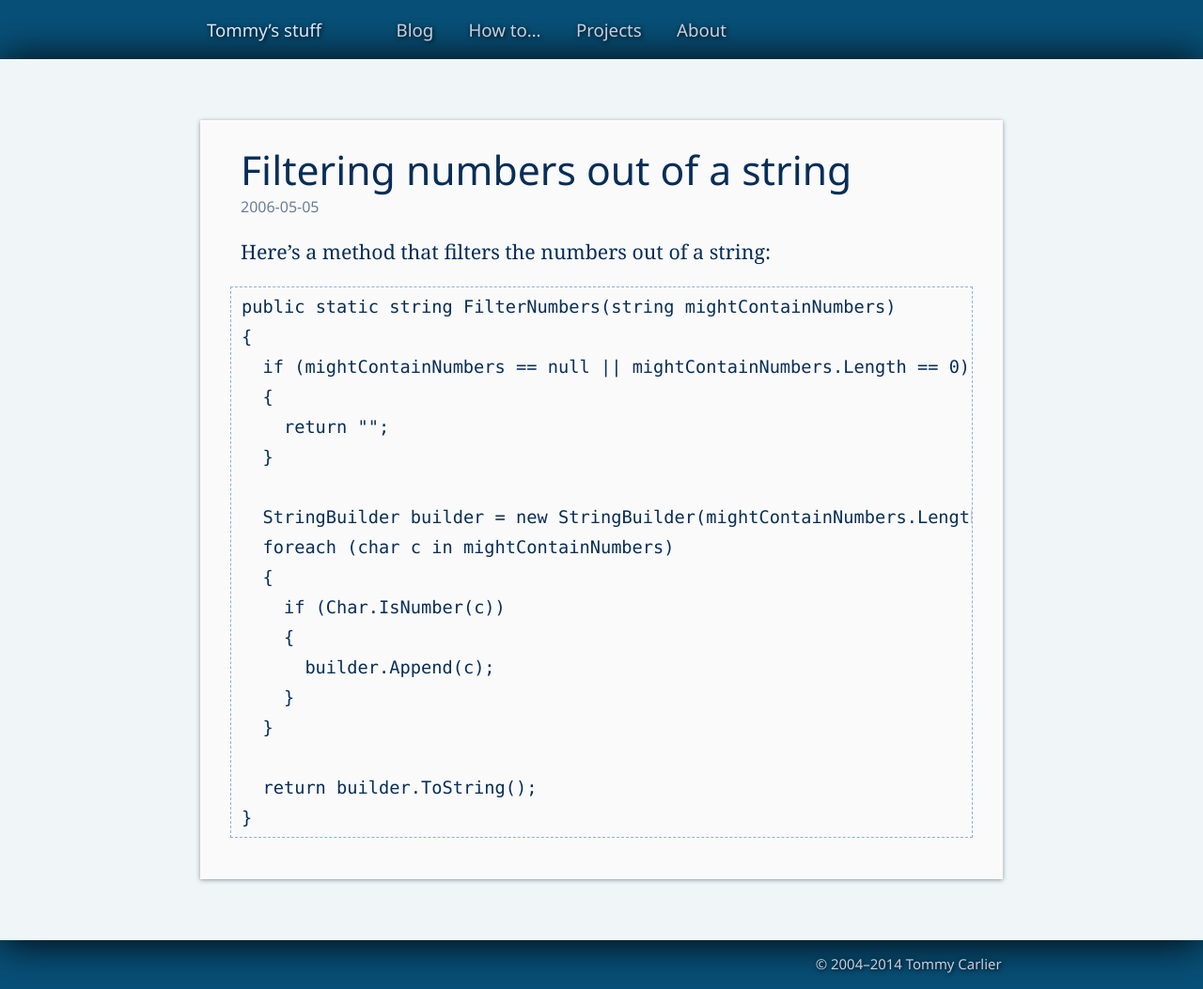
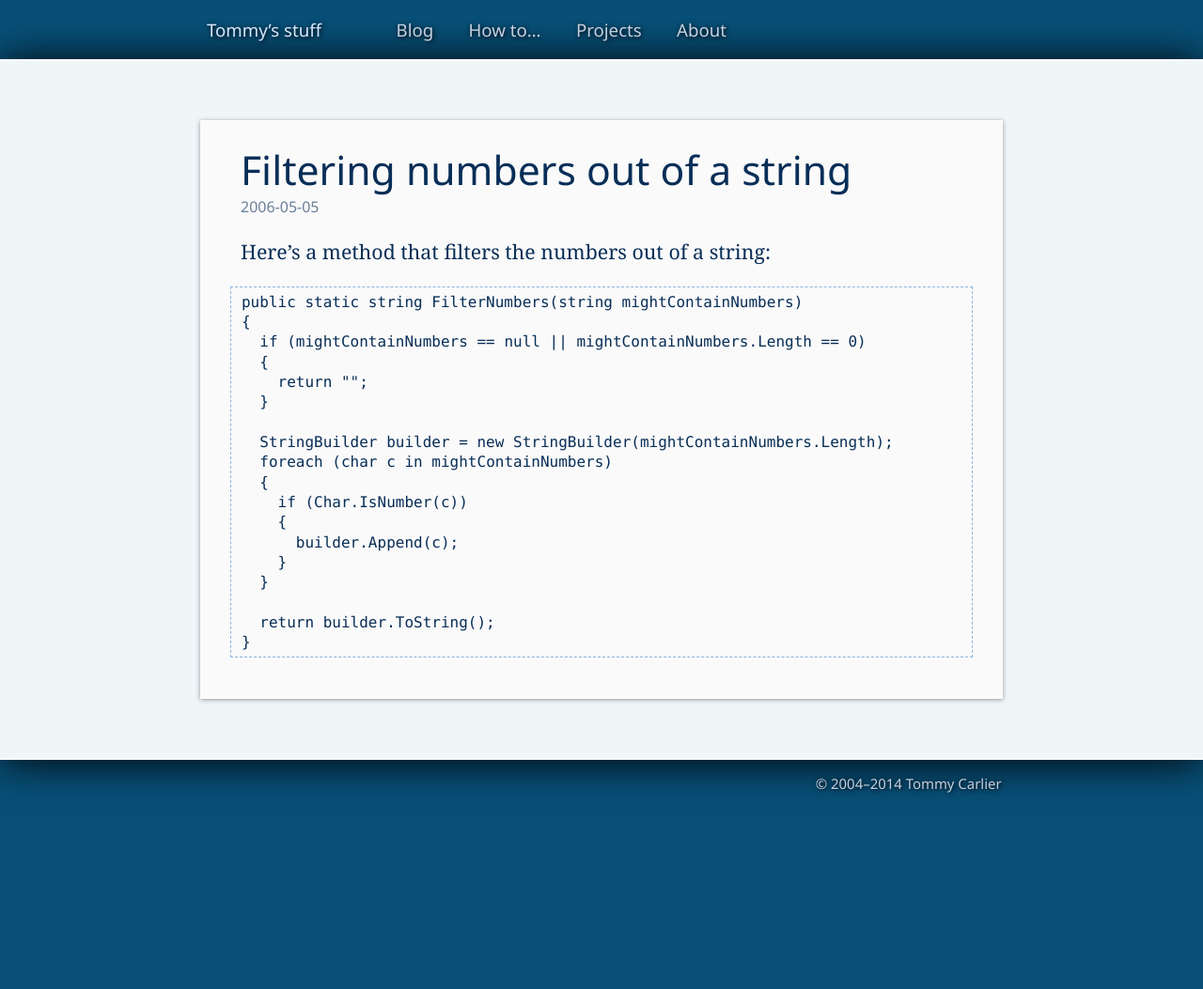
Before and after one commit to tommy-carlier/www.tcx.be, a Jekyll site: the page built from _posts/2006-05-05-filter-numbers.md, in a window 1280 px wide. Shown: the whole page at 94% size. Built offline with Jekyll 4.4.1, drawn with Linux system fonts in a browser that asks for light colours; after the commit the page ends 900 px from its top, so only the background shows below that.

Commit message:
Tweak styling of code blocks

```diff
--- a/assets/site.sass
+++ b/assets/site.sass
@@ -98,6 +98,10 @@ pre
   border: $code-border
   padding: 0.2em 0.5em
   margin: 1em -0.5em
+  line-height: 100%
+
+  &> code
+    font-size: 75%
 
 code
   font: $code-font
```
